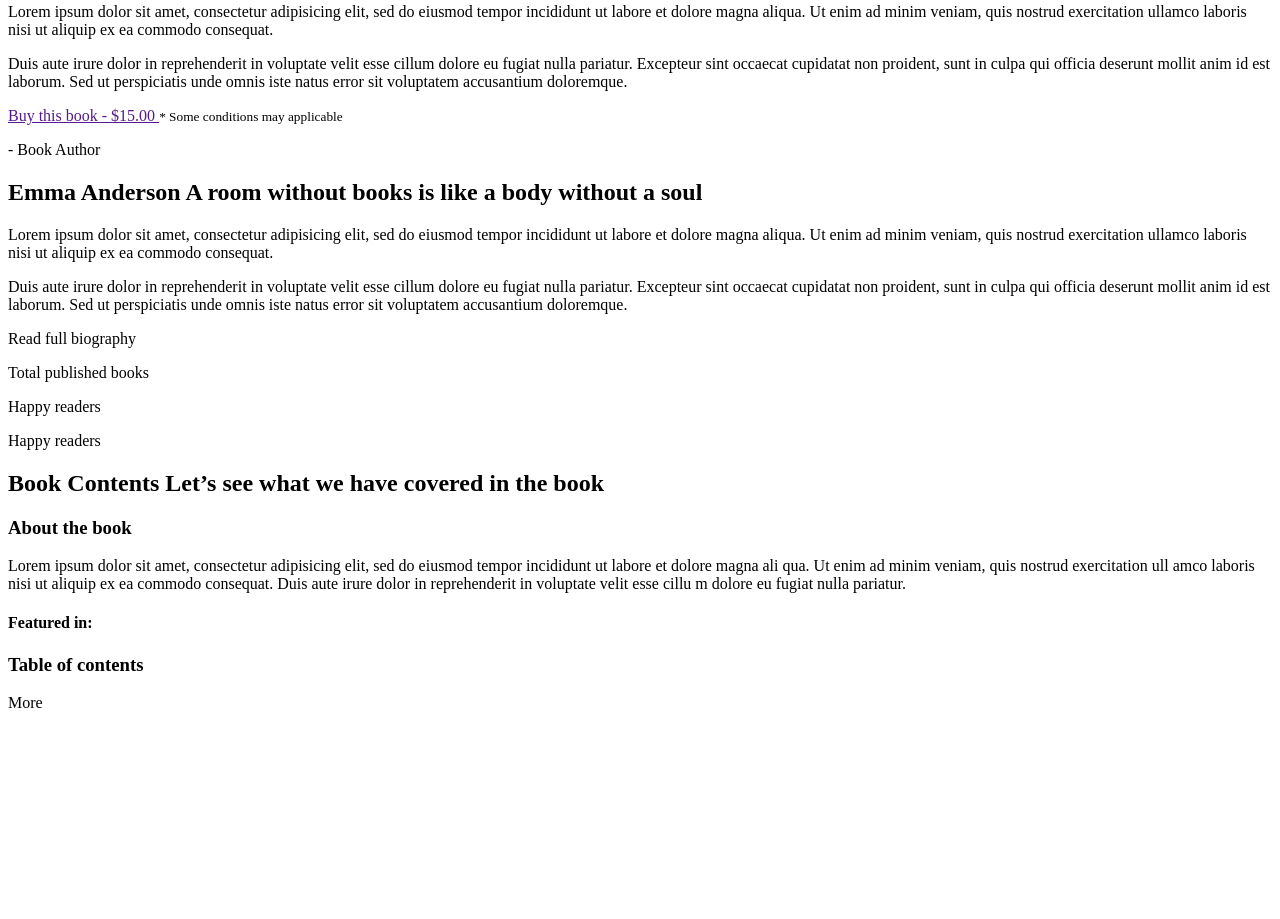
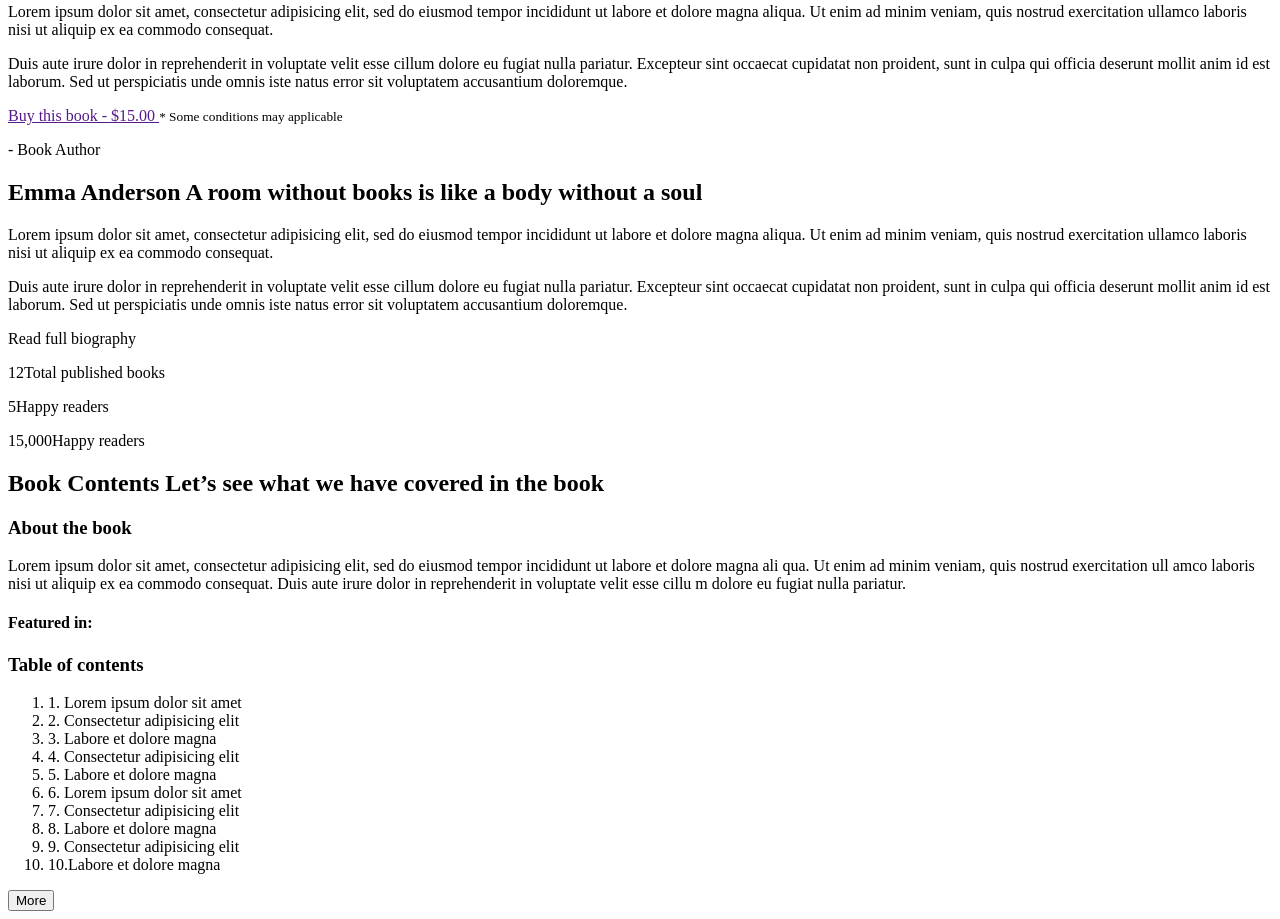
Before and after one commit to PavelShorokhov/Bukke, a plain HTML site: page index.html in a window 1280 px wide. Shown: the part 289-1208 px from the top of the page. Before the commit the page ends 1009 px from the top, so only its background shows below. Drawn offline with Linux system fonts and the light colour scheme.

Commit message:
21.02.19 0:24

```diff
--- a/index.html
+++ b/index.html
@@ -36,14 +36,15 @@
 		</div>
 	</div>
 	</div>
+	<div class="page">
 		<div class="wrap">
 			<div class="author">
-			<div class="author-text">
-				<p class="author-text__name">- Book Author</p>
-				<h2 class="author-text__title">Emma Anderson <span>A room without books is like a body without a soul</span></h2>
-				<p class="author-text__info">Lorem ipsum dolor sit amet, consectetur adipisicing elit, sed do eiusmod tempor incididunt ut labore et dolore magna aliqua. Ut enim ad minim veniam, quis nostrud exercitation ullamco laboris nisi ut aliquip ex ea commodo consequat.
+				<div class="block-text">
+					<p class="block-text__name">- Book Author</p>
+					<h2 class="block-text__title">Emma Anderson <span>A room without books is like a body without a soul</span></h2>
+					<p >Lorem ipsum dolor sit amet, consectetur adipisicing elit, sed do eiusmod tempor incididunt ut labore et dolore magna aliqua. Ut enim ad minim veniam, quis nostrud exercitation ullamco laboris nisi ut aliquip ex ea commodo consequat.
 					</p>
-				<p class="author-text__info">Duis aute irure dolor in reprehenderit in voluptate velit esse cillum dolore eu fugiat nulla pariatur. Excepteur sint occaecat cupidatat non proident, sunt in culpa qui officia deserunt mollit anim id est laborum. Sed ut perspiciatis unde omnis iste natus error sit voluptatem accusantium doloremque.
+					<p>Duis aute irure dolor in reprehenderit in voluptate velit esse cillum dolore eu fugiat nulla pariatur. Excepteur sint occaecat cupidatat non proident, sunt in culpa qui officia deserunt mollit anim id est laborum. Sed ut perspiciatis unde omnis iste natus error sit voluptatem accusantium doloremque.
 					</p>
 					<div class="author-text__btn">Read full biography</div>
 				</div>
@@ -53,18 +54,20 @@
 			</div>
 			<div class="rate">
 				<div class="rate-1">
-				<p class="rate-1__publish">Total published books</p>
+					<p class="rate-1__publish"><span>12</span>Total published books</p>
 				</div>
 
 				<div class="rate-2">
-				<p class="rate-2__reader">Happy readers</p>
+					<p class="rate-2__reader"><span>5</span>Happy readers</p>
 				</div>
 
 				<div class="rate-3">
-				<p class="rate-3__readers">Happy readers</p>
+					<p class="rate-3__readers"><span>15,000</span>Happy readers</p>
 				</div>
 			</div>
 		</div>
+	</div>
+	<div class="page page_gray">
 		<div class="wrap">
 			<div class="content-head">
 				<h2 class="content-head__title">Book Contents <span>Let’s see what we have covered in the book</span></h2>
@@ -80,10 +83,23 @@
 				</div>
 				<div class="content-table">
 					<h3 class="content-table__title">Table of contents</h3>
-				<ul class="content-table-list"></ul>
-				<div class="content-table__btn">More</div>
+					<ol class="content-table-list">
+						<li class="content-table-item">1. Lorem ipsum dolor sit amet</li>
+						<li class="content-table-item">2. Consectetur adipisicing elit</li>
+						<li class="content-table-item">3. Labore et dolore magna</li>
+						<li class="content-table-item">4. Consectetur adipisicing elit</li>
+						<li class="content-table-item">5. Labore et dolore magna</li>
+						<li class="content-table-item">6. Lorem ipsum dolor sit amet</li>
+						<li class="content-table-item">7. Consectetur adipisicing elit</li>
+						<li class="content-table-item">8. Labore et dolore magna</li>
+						<li class="content-table-item">9. Consectetur adipisicing elit</li>
+						<li class="content-table-item">10.Labore et dolore magna</li>
+					</ol>
+					<button class="content-table__btn">More</button>
 				</div>
 			</div>
 		</div>
+	</div>
+
 </body>
 </html>
```
Lines whose indentation alone changed are shown as unchanged.
